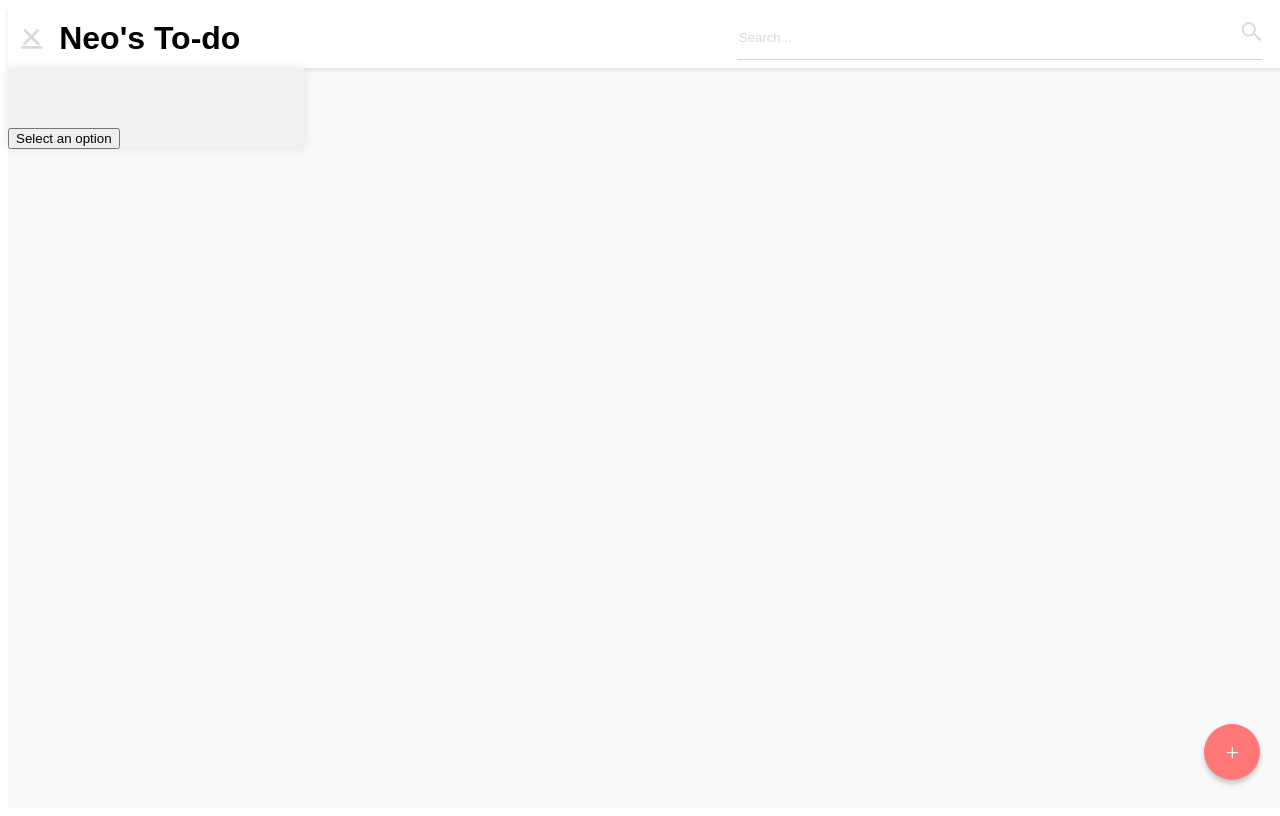
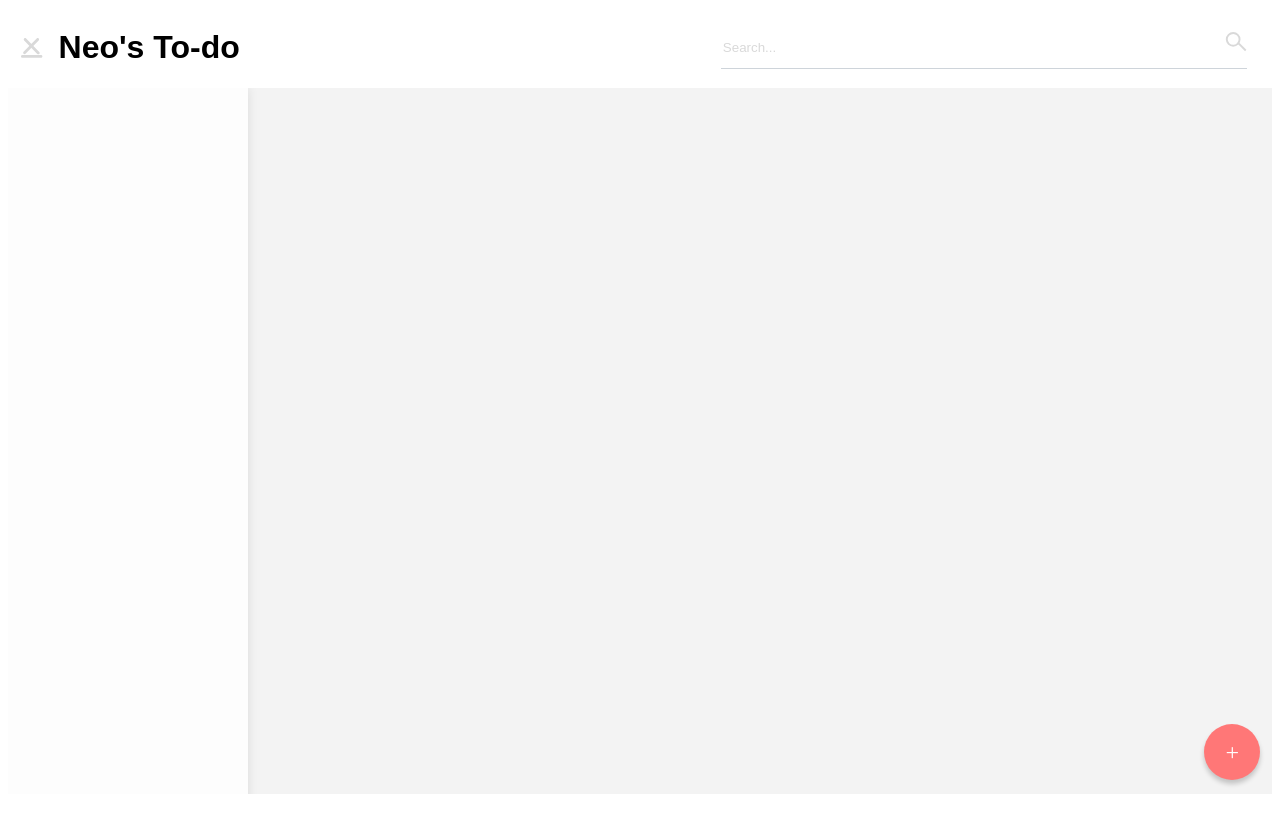
Before and after one commit to neolink557/To-do-web, a Vue app: page / in a window 1280 px wide. Both pictures are taken after a click on the element 27 px from the left and 40 px from the top of the page. Built offline with nearby package versions, Linux system fonts and the light colour scheme.

Commit message:
v1.00000000000000000000000004

```diff
--- a/package.json
+++ b/package.json
@@ -8,9 +8,11 @@
     "lint": "vue-cli-service lint"
   },
   "dependencies": {
+    "@vueuse/core": "^10.10.0",
     "chroma-js": "^2.4.2",
     "core-js": "^3.8.3",
-    "vue": "^3.2.13",
+    "mitt": "^3.0.1",
+    "vue": "^3.4.27",
     "vuetify": "^3.6.8"
   },
   "devDependencies": {
--- a/src/App.vue
+++ b/src/App.vue
@@ -1,35 +1,63 @@
 <template>
-  <div class="app-container">
-    <Header></Header>
-    <Home></Home>
-    <DD></DD>
+  <div class="app-layout">
+    <Header />
+    <div class="main-container">
+      <SideBar />
+      <Home />
+    </div>
   </div>
 </template>
 
 <script>
-// Importa los componentes utilizando la sintaxis de exportación por defecto
 import Header from '@/components/HeaderComponent.vue';
 import Home from '@/components/HomePage.vue';
-import DD from '@/components/DropdownComponent.vue';
+import SideBar from '@/components/SideBarComponent.vue';
 
 export default {
   components: {
     Home,
     Header,
-    DD
+    SideBar
   }
 }
 </script>
 
 <style scoped>
-.app-container {
+.app-layout {
+
+  background-color: #f3f3f3;
   display: flex;
   flex-direction: column;
-  height: 100vh; /* Make the container take the full height of the viewport */
-  width: 100vw;  /* Make the container take the full width of the viewport */
-  margin: 0;
-  padding: 0;
-  background-color: #f9f9f9;
-  box-sizing: border-box;
+  height: 98.2vh;
+}
+
+.main-container {
+  display: flex;
+  flex: 1;
+  overflow-y: auto;
+}
+
+header {
+  position: fixed;
+  top: 0;
+  left: 0;
+  width: 100%;
+  z-index: 10;
+  background-color: white; /* Adjust this according to your design */
+}
+
+.sidebar {
+  min-width: 200px;
+  position: sticky;
+  top: 1px; /* Adjust this if your header has a different height */
+  height: calc(87vh - 1px); /* Adjust this if your header has a different height */
+  width: 200px;
+  padding: 20px;
+}
+
+.home {
+  flex-grow: 1;
+  padding: 20px;
+  margin-top: 60px; /* Adjust this if your header has a different height */
 }
 </style>
--- a/src/components/CardComponent.vue
+++ b/src/components/CardComponent.vue
@@ -240,4 +240,15 @@ export default {
   color: green;
   font-weight: bold;
 }
+.title-input:disabled,
+.description-textarea:disabled {
+  background-color: transparent; /* Set background to transparent */
+  color: inherit; /* Inherit text color */
+  cursor: default; /* Use default cursor */
+  user-select: none; /* Disable user selection */
+  -webkit-user-select: none; /* Disable user selection for webkit browsers */
+  -moz-user-select: none; /* Disable user selection for Firefox */
+  -ms-user-select: none; /* Disable user selection for IE/Edge */
+  pointer-events: none;
+}
 </style>
--- a/src/components/HeaderComponent.vue
+++ b/src/components/HeaderComponent.vue
@@ -1,7 +1,7 @@
 <template>
     <header class="header" >
       <div class="header-content">
-        <div class="icon-container" @click="toggleMenu">
+        <div class="icon-container" @click="openSidebar">
           <transition name="fade" mode="out-in">
             <img
               v-if="!isMenuOpen"
@@ -36,19 +36,11 @@
         </div>
       </div>
     </header>
-    <div v-if="isMenuOpen">
-      <SideBarComponent />
-    </div>
   </template>
 
   <script>
 
-  import SideBarComponent from './SideBarComponent.vue';
-
   export default {
-    components: {
-      SideBarComponent
-    },
     data() {
       return {
         searchQuery: "",
@@ -60,9 +52,10 @@
         // Handle search logic here
         console.log(this.searchQuery);
       },
-      toggleMenu() {
-        this.isMenuOpen = !this.isMenuOpen;
-      },
+      openSidebar() {
+        this.isMenuOpen = !this.isMenuOpen
+        this.emitter.emit('toggle-sidebar', this.isMenuOpen);
+    }
     },
   };
   </script>
@@ -78,13 +71,18 @@
   }
 
   .header {
-    display: flex;
-    justify-content: space-between;
-    align-items: center;
-    height: 60px;
-    background-color: white;
-    box-shadow: 0 2px 4px rgba(0, 0, 0, 0.1);
-  }
+    webkit-user-select: none; /* Chrome, Safari, and Opera */
+            -moz-user-select: none;    /* Firefox */
+            -ms-user-select: none;     /* Internet Explorer and Edge */
+            user-select: none;
+    font: 1em sans-serif;
+  position: sticky; /* Position the header fixed */
+  top: 0; /* Stick it to the top */
+  width: 100%; /* Full width */
+  background-color: #fff; /* Example background color */
+  z-index: 1000; /* Ensure it's on top of other content */
+  box-shadow: 0 4px 8px rgrgba(0, 0, 0, 0.3)/* Example box shadow */
+}
 
   .header-content {
     display: flex;
--- a/src/components/HomePage.vue
+++ b/src/components/HomePage.vue
@@ -1,8 +1,5 @@
 <template>
     <div>
-      <!-- Your content here -->
-
-      <!-- Display cards -->
       <div class="card-container">
         <div v-for="(CardComponent, index) in cards" :key="index" class="card-wrapper">
           <CardComponent />
@@ -81,7 +78,6 @@
     display: flex;
     flex-wrap: wrap;
     margin-top: 20px; /* Adjust spacing between rows */
-    background-color: #f9f9f9;
   }
 
   .card-wrapper {
--- a/src/components/SideBarComponent.vue
+++ b/src/components/SideBarComponent.vue
@@ -1,6 +1,6 @@
 <!-- SideBarComponent.vue -->
 <template>
-    <div class="sidebar">
+    <div v-if = "isOpen"  class="sidebar" :class="{'sidebar--toggled': !isOpen}">
       <!-- Mostrar tags existentes -->
       <div v-for="tag in tags" :key="tag.name" class="tag">
         <span class="tag-circle" :style="{ backgroundColor: tag.color }"></span>
@@ -13,11 +13,17 @@
   export default {
     data() {
       return {
-        tags: []
+        tags: [],
+        isOpen: false
       };
     },
     created() {
       this.loadTags();
+    },
+    mounted() {
+      this.emitter.on("toggle-sidebar", isOpen => {
+      this.isOpen = isOpen;
+    });
     },
     methods: {
       loadTags() {
@@ -31,13 +37,12 @@
   </script>
 
   <style scoped>
+
 .sidebar {
-  width: 20%;
-  height: 100%;
-  display: flex;
-  flex-direction: column;
-  background-color: #f0f0f0; /* Cambia el color de fondo según tus preferencias */
-  padding: 20px; /* Agrega un poco de espacio alrededor del contenido */
+  position: sticky;
+  width: 200px;
+  padding: 20px;
+  background-color: #fdfdfd;
   box-shadow: 0 0 10px rgba(0, 0, 0, 0.1); /* Agrega una sombra sutil */
 }
 
@@ -45,6 +50,7 @@
   display: flex;
   align-items: center;
   margin-bottom: 10px; /* Agrega espacio entre cada etiqueta */
+  font: 1em sans-serif;
 }
 
 .tag-circle {
--- a/src/main.js
+++ b/src/main.js
@@ -1,4 +1,7 @@
 import { createApp } from 'vue'
 import App from './App.vue'
-
-createApp(App).mount('#app')
+import mitt from 'mitt';
+const emitter = mitt();
+const app = createApp(App);
+app.config.globalProperties.emitter = emitter;
+app.mount('#app');
```
Also changed, not shown: 1 other file (tests, documents, lock files or other folders).
